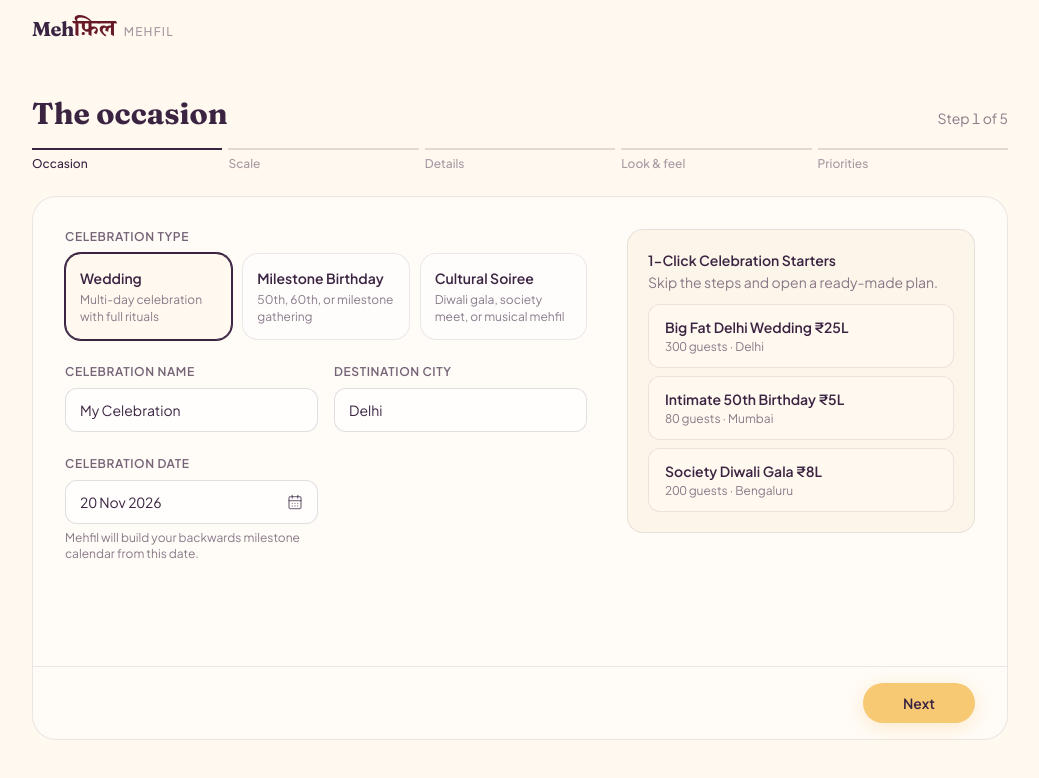
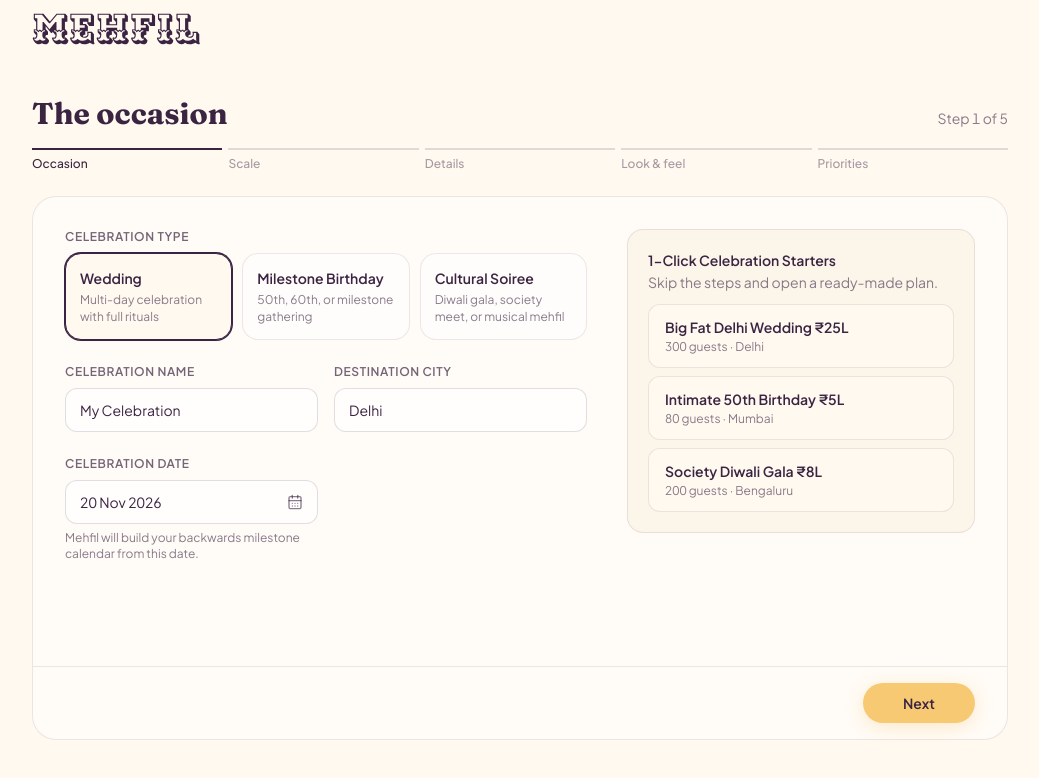
Before and after one commit to Zephyrxx0/mehfil, a Next.js app: page /new in a window 1280 px wide. Shown: the top 778 px of the page, without its empty margins (120-1159 px from the left). Built offline with nearby package versions, Linux system fonts and the light colour scheme.

Commit message:
fix(brand): match Wordmark to landing page Ewert vector glyphs

```diff
--- a/src/components/brand/Wordmark.tsx
+++ b/src/components/brand/Wordmark.tsx
@@ -1,43 +1,40 @@
 import React from 'react'
 import { cn } from '@/lib/utils'
+import { TITLE_GLYPHS, TITLE_VIEWBOX } from '@/components/hero/title-paths'
 
 export interface WordmarkProps {
   /** Overall size. `sm` for dense top bars, `md` default, `lg` for hero-adjacent spots. */
   size?: 'sm' | 'md' | 'lg'
-  /** Hide the small all-caps "Mehfil" tag that sits beside the mark. */
+  /** Kept for API compatibility; unused as the wordmark matches the landing page glyphs. */
   hideTag?: boolean
   className?: string
 }
 
 const SIZES = {
-  sm: { meh: 'text-lg', dev: 'text-xl', tag: 'text-[0.6rem]' },
-  md: { meh: 'text-xl', dev: 'text-2xl', tag: 'text-xs' },
-  lg: { meh: 'text-3xl', dev: 'text-4xl', tag: 'text-xs' },
+  sm: 'h-6',
+  md: 'h-8',
+  lg: 'h-10',
 } as const
 
 /**
- * The Mehfil wordmark for inner pages. "Meh" is set in Fraunces (the display
- * serif) rather than the hero's Ewert slab, which is unreadable at header sizes;
- * "फ़िल" is bold Noto Serif Devanagari (proper Unicode, with the nukta). The
- * accessible name is the full Latin + Devanagari brand.
+ * The Mehfil brand wordmark, matching the landing page Ewert slab display face.
+ * Renders the exact same vector glyph outlines as the hero title with full
+ * accessibility labels.
  */
-export function Wordmark({ size = 'md', hideTag = false, className }: WordmarkProps) {
-  const s = SIZES[size]
+export function Wordmark({ size = 'md', className }: WordmarkProps) {
   return (
-    <span className={cn('inline-flex items-baseline gap-2', className)}>
+    <span className={cn('inline-flex items-center text-royal-plum', className)}>
       <span className="sr-only">Mehfil (महफ़िल)</span>
-      <span aria-hidden="true" className="inline-flex items-baseline">
-        <span className={cn('font-serif font-bold leading-none tracking-tight text-royal-plum', s.meh)}>Meh</span>
-        <span className={cn('font-devanagari font-bold leading-none text-maroon', s.dev)}>फ़िल</span>
-      </span>
-      {!hideTag && (
-        <span
-          aria-hidden="true"
-          className={cn('font-medium uppercase tracking-widest text-royal-plum/45', s.tag)}
-        >
-          Mehfil
-        </span>
-      )}
+      <svg
+        viewBox={TITLE_VIEWBOX}
+        role="presentation"
+        aria-hidden="true"
+        className={cn('w-auto overflow-visible fill-current', SIZES[size])}
+      >
+        {TITLE_GLYPHS.map((glyph, i) => (
+          <path key={i} d={glyph.d} />
+        ))}
+      </svg>
     </span>
   )
 }
```
Also changed, not shown: 1 other file (tests, documents, lock files or other folders).
